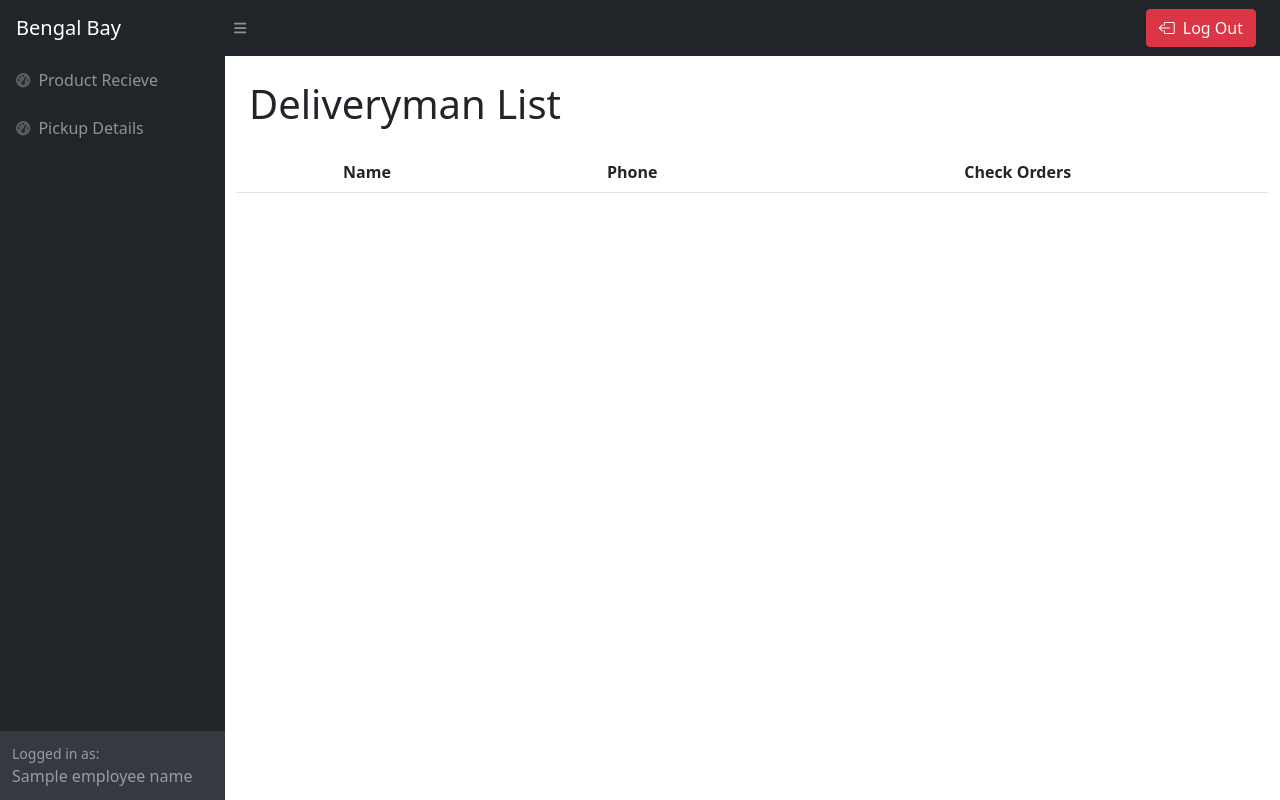
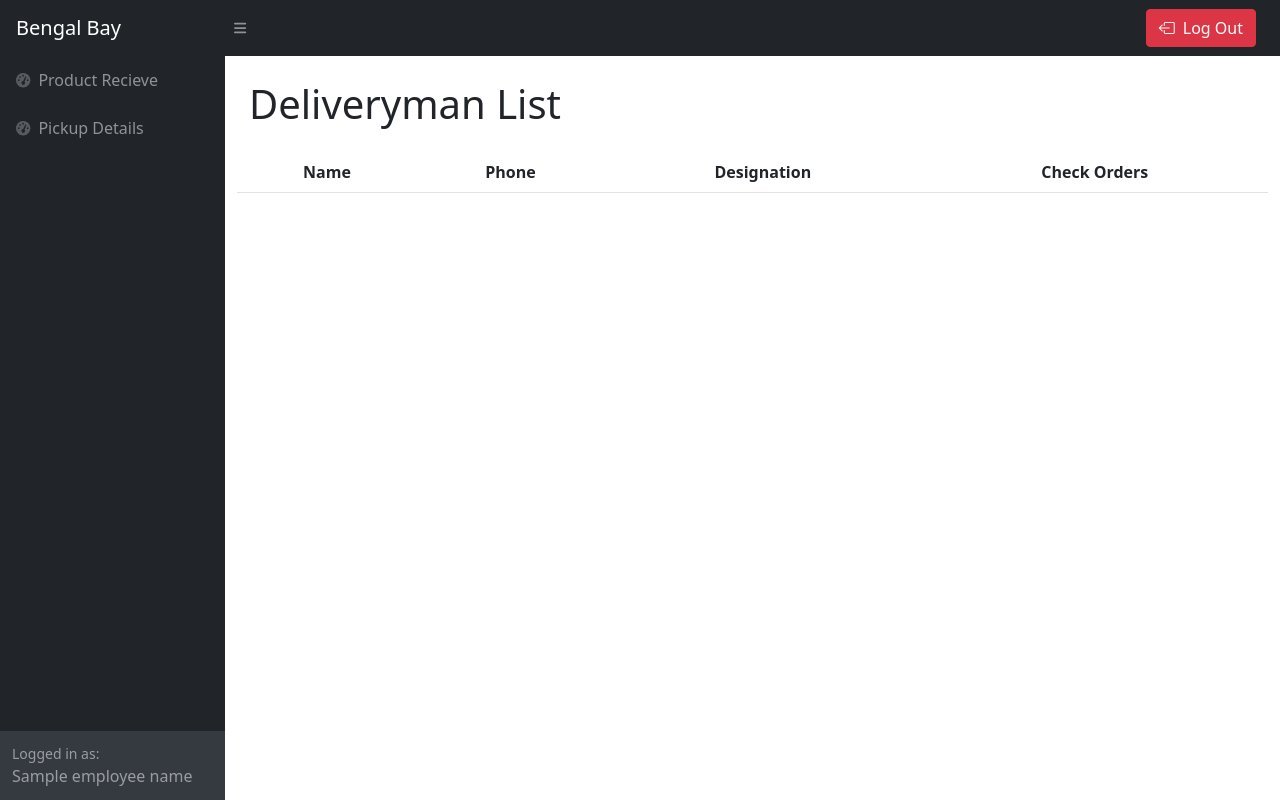
Before and after one commit to irri094/cse408ebay, a Django app: template templates/employee/employee_home.html in a window 1280 px wide. Run offline with Django 4.2, Linux system fonts and the light colour scheme; the template is opened without the code that fills it: most values are stand-ins (such as "Sample title", 1, 10 or a date in 2020); lists and menus that the app fills with data are empty; some libraries are stand-ins or nearby versions.

Commit message:
Update employee_home.html

```diff
--- a/templates/employee/employee_home.html
+++ b/templates/employee/employee_home.html
@@ -46,6 +46,7 @@
                 {#                <th class="">#</th>#}
                 <th class="text-center">Name</th>
                 <th class="text-center">Phone</th>
+                <th class="text-center">Designation</th>
                 <th class="text-center">Check Orders</th>
 
             </tr>
@@ -58,6 +59,7 @@
                             {#                            <td class="text-center">{{ forloop.counter }}</td>#}
                             <td class="text-center">{{ deliveryman.name }}</td>
                             <td class="text-center">{{ deliveryman.phone }}</td>
+                            <td class="text-center">{{ deliveryman.designation }}</td>
                             <td class="text-center btn-auction-td">
                                 <button
                                         class="btn btn-outline-dark rounded-pill btn-auction" data-bs-toggle="modal"
```
